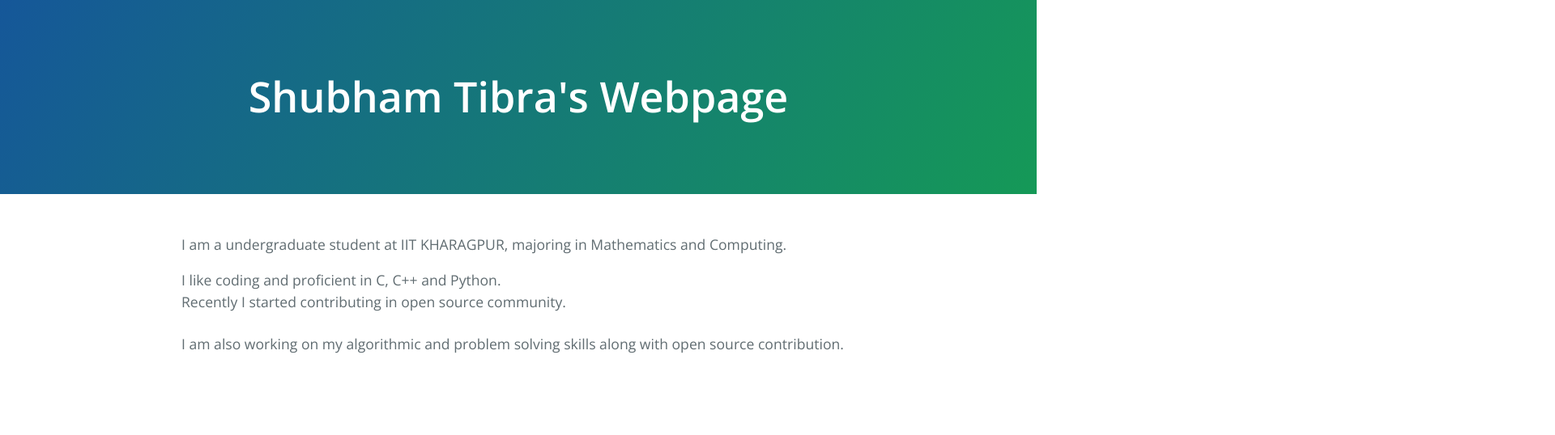
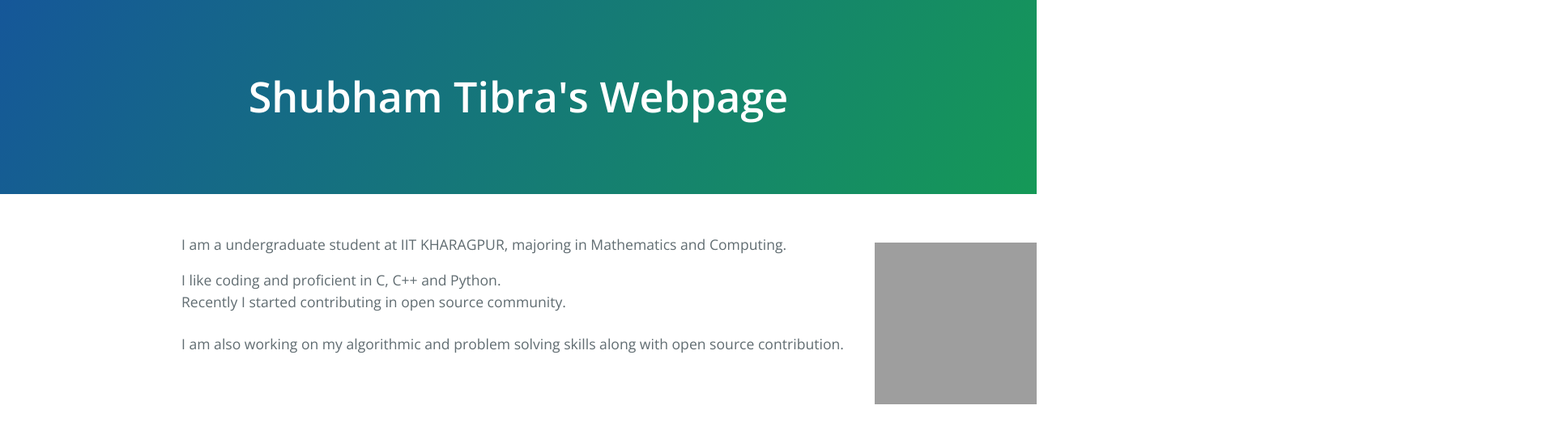
Before and after one commit to shubhamtibra/shubhamtibra.github.io, a plain HTML site: page index.html in a window 1280 px wide. Shown: the top 538 px of the page at 81% size, 1920 px wide, since content can reach past the window. Drawn offline with nearby package versions, Linux system fonts and the light colour scheme; grey boxes are pictures that could not be loaded.

Commit message:
Update index.html

```diff
--- a/index.html
+++ b/index.html
@@ -16,7 +16,7 @@
     </section>
 
     <section class="main-content">
-      <IMG STYLE="position:absolute; TOP:300px; LEFT:10800px; WIDTH:200px; HEIGHT:200px" SRC=https://drive.google.com/uc?id=0B82LVmTcVHbmMXFrWk44dHZFeVU>
+      <IMG STYLE="position:absolute; TOP:300px; LEFT:1080px; WIDTH:200px; HEIGHT:200px" SRC=https://drive.google.com/uc?id=0B82LVmTcVHbmMXFrWk44dHZFeVU>
 
       <p align = "left">I am a undergraduate student at IIT KHARAGPUR, majoring in Mathematics and Computing. </p>
       <p align = "left">I like coding and proficient in C, C++ and Python.<br>Recently I started contributing in open source community.
```
